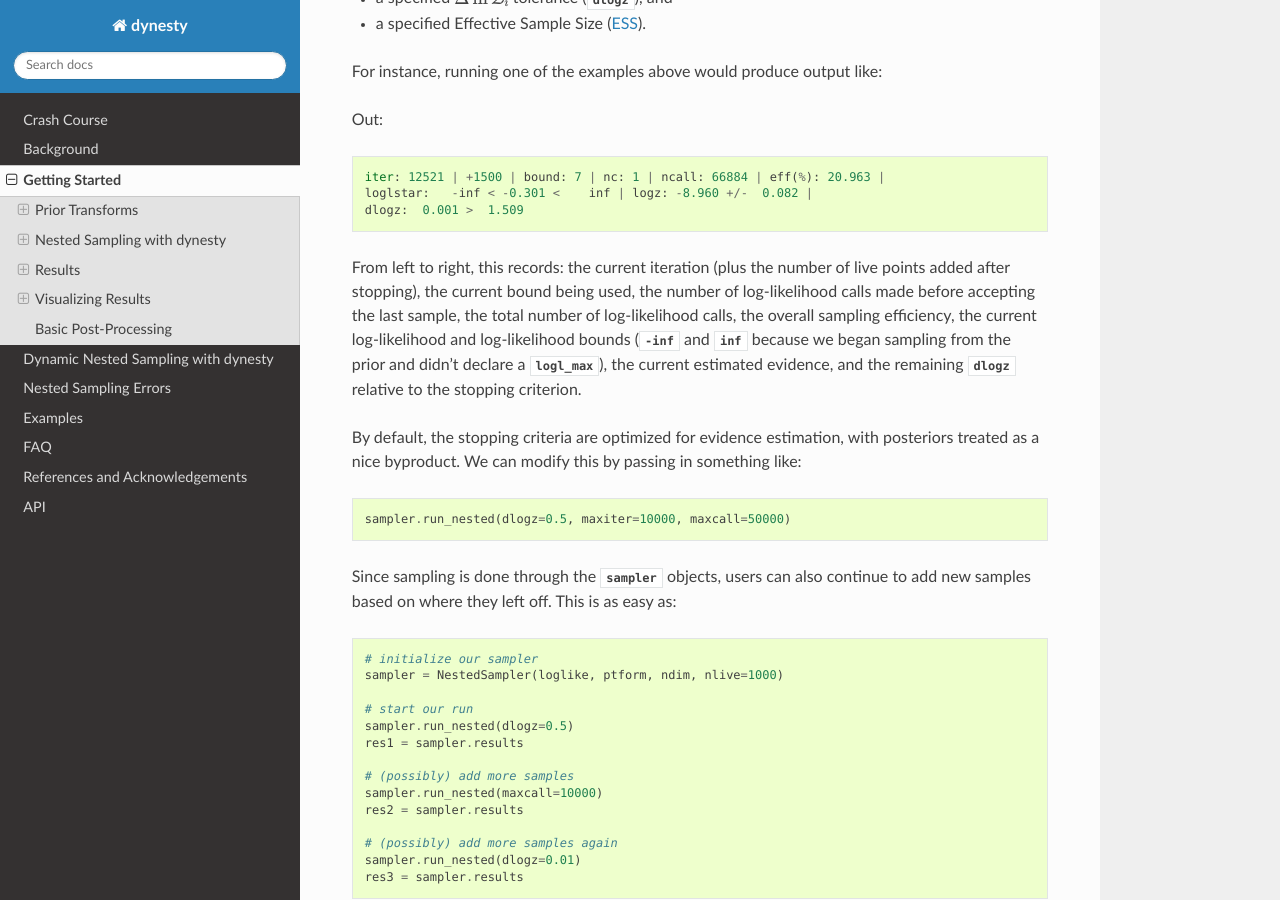
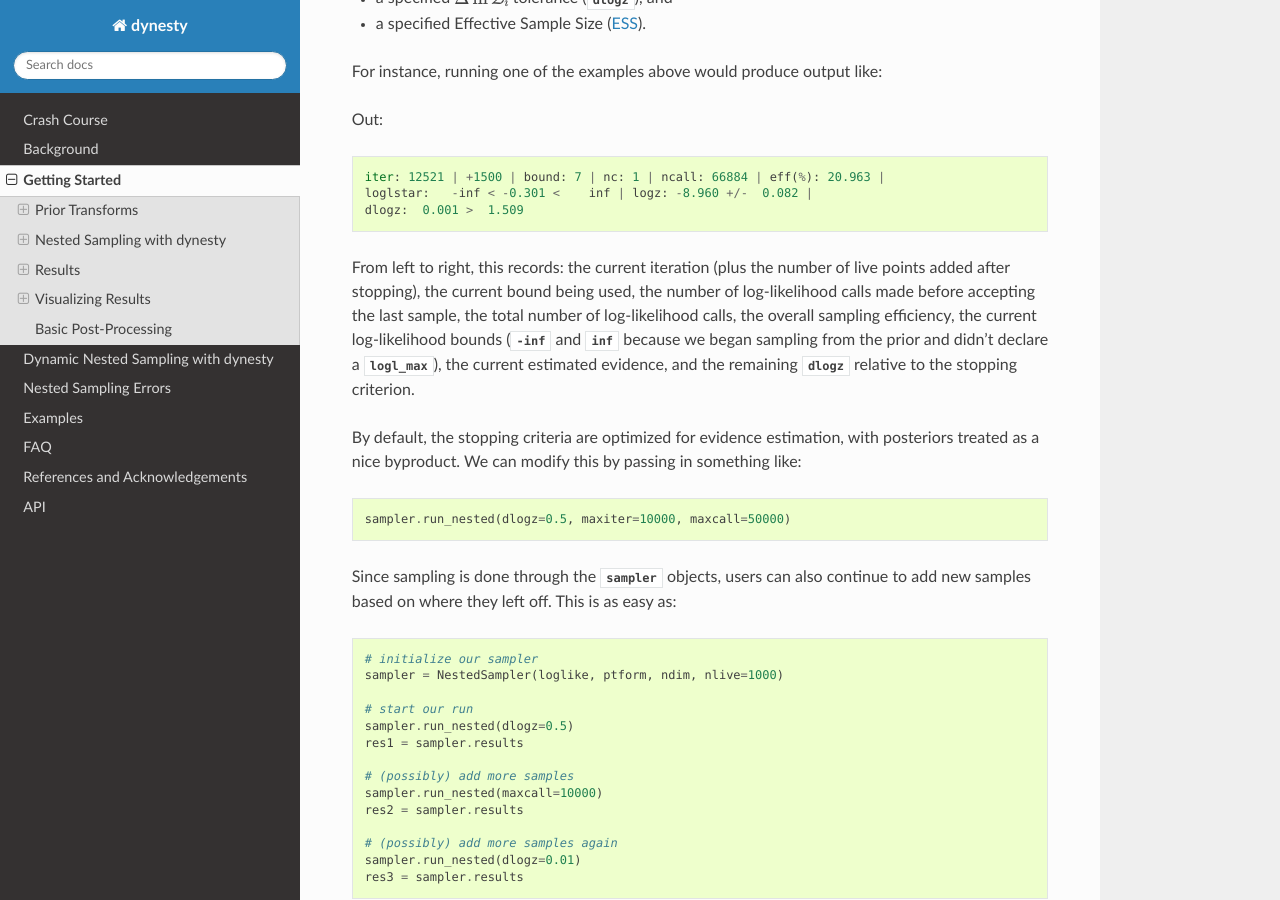
Before and after one commit to joshspeagle/dynesty, a Sphinx documentation site: the page built from docs/source/quickstart.rst, in a window 1280 px wide and 900 px high, scrolled down 9039 px. Built offline with Sphinx 7.4.7 and the Read the Docs theme 2.0.0, drawn with Linux system fonts in a browser that asks for light colours; the version number could not be read and is left out.

Commit message:
Fixed word repition in quickstart.

```diff
--- a/docs/source/quickstart.rst
+++ b/docs/source/quickstart.rst
@@ -501,7 +501,7 @@ From left to right, this records: the current iteration (plus the number of
 live points added after stopping), the current bound being used, the number
 of log-likelihood calls made before accepting the last sample, the total number
 of log-likelihood calls, the overall sampling efficiency,
-the current log-likelihood and log-likelihood bounds (`-inf` and `inf`
+the current log-likelihood bounds (`-inf` and `inf`
 because we began sampling from the prior and didn't declare a `logl_max`),
 the current estimated evidence, and the remaining `dlogz` relative
 to the stopping criterion.
```
